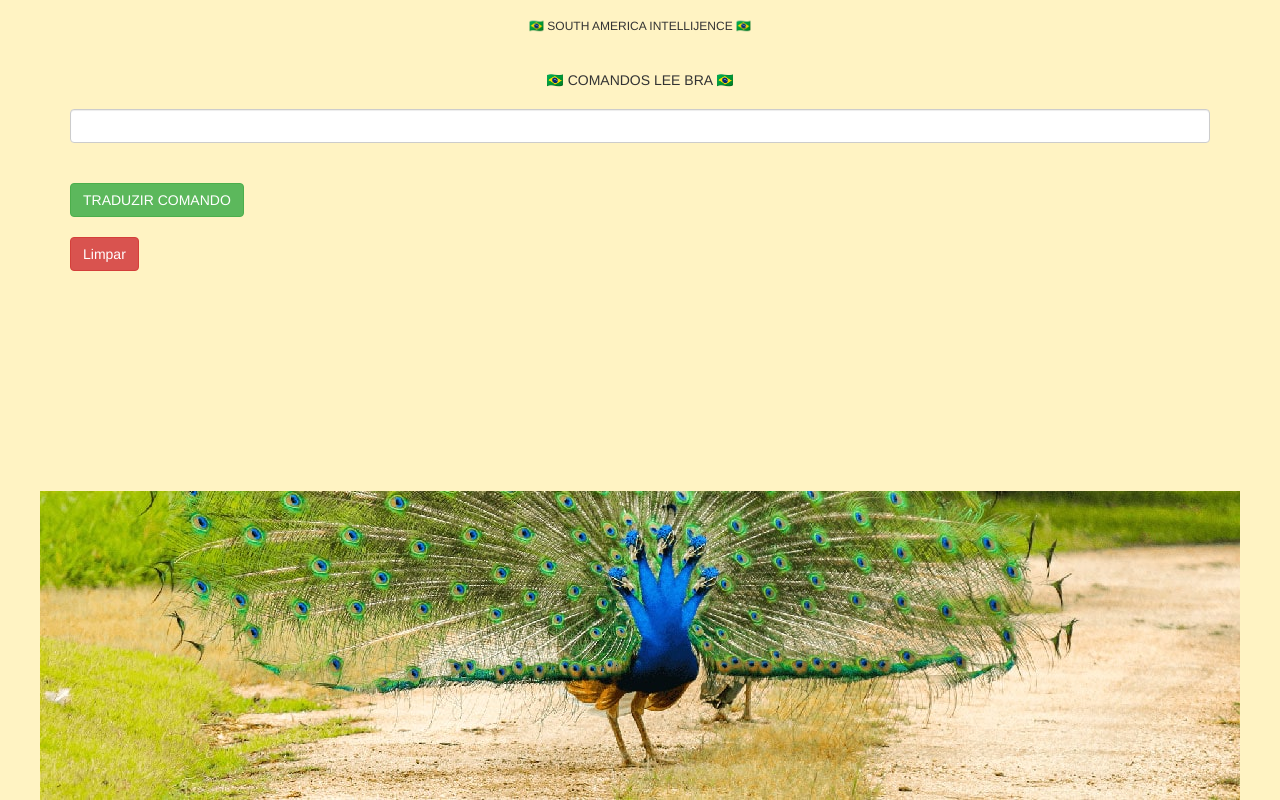
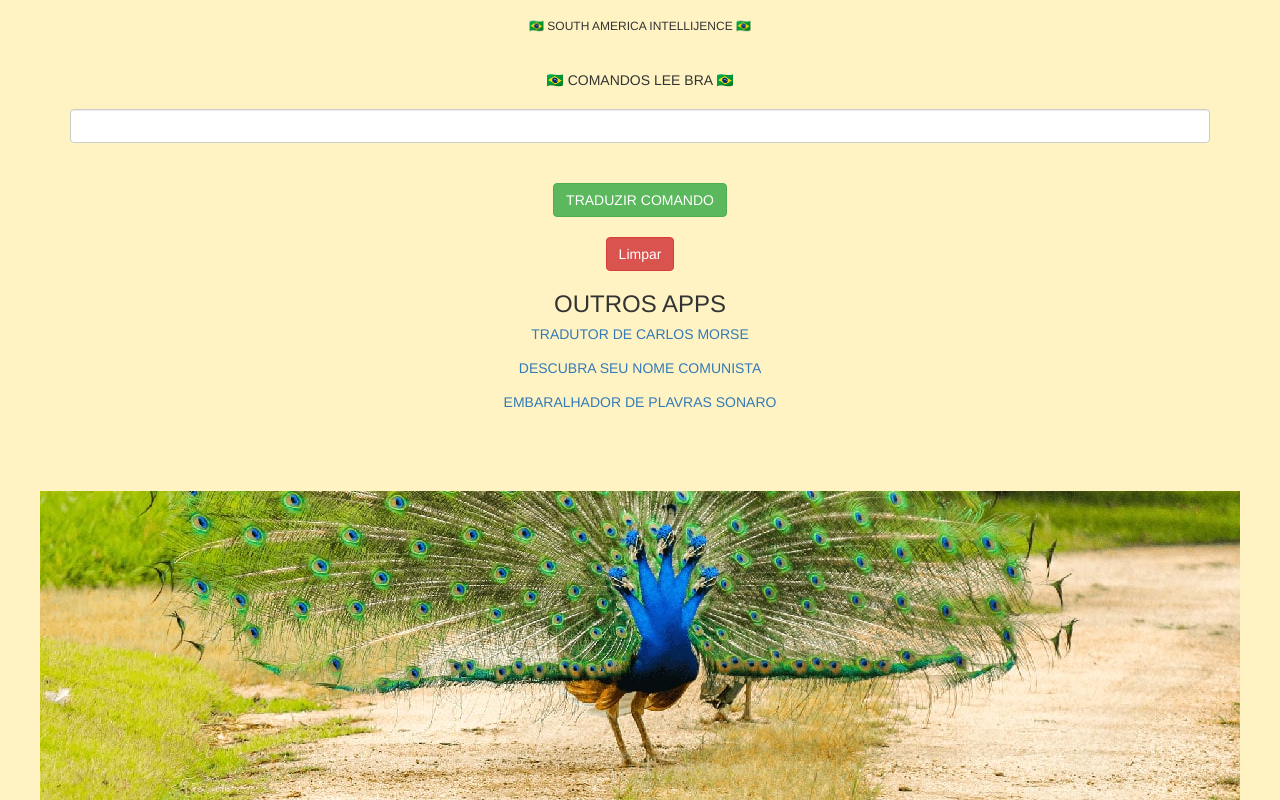
Before and after one commit to coreilabs/comandosLeeBra, a plain HTML site: page index.html in a window 1280 px wide. Drawn offline with nearby package versions, Linux system fonts and the light colour scheme.

Commit message:
apps amigos

```diff
--- a/index.html
+++ b/index.html
@@ -210,7 +210,7 @@ $(document).delegate('#reseta', 'click', function(e){
 
 
 
-<div class="container">
+<div class="container text-center">
 	<div class="row">
 		<div class="col-md-12">
 
@@ -228,6 +228,16 @@ $(document).delegate('#reseta', 'click', function(e){
 										<input type="reset" value="Limpar" class="btn btn-danger"/>
 									</form>
 		</div>
+	</div>
+	<div class="row" ><br>
+		<h3>OUTROS APPS</h3>
+		<a class="text-center btn btn-active" href="https://coreilabs.github.io/carlosMorse/" target="_BLANK"> TRADUTOR DE CARLOS MORSE</a><br>
+		<a class="text-center btn btn-active" href="https://coreilabs.github.io/seunomecomunista/" target="_BLANK"> DESCUBRA SEU NOME COMUNISTA</a><br>
+		<a class="text-center btn btn-active" href="https://coreilabs.github.io/embaralhadorSONARO/" target="_BLANK"> EMBARALHADOR DE PLAVRAS SONARO</a><br>
+
+
+
+<!-- https://coreilabs.github.io/comandosLeeBra/ -->
 	</div>
 </div>
 <!-- 			<section id="header">
```
